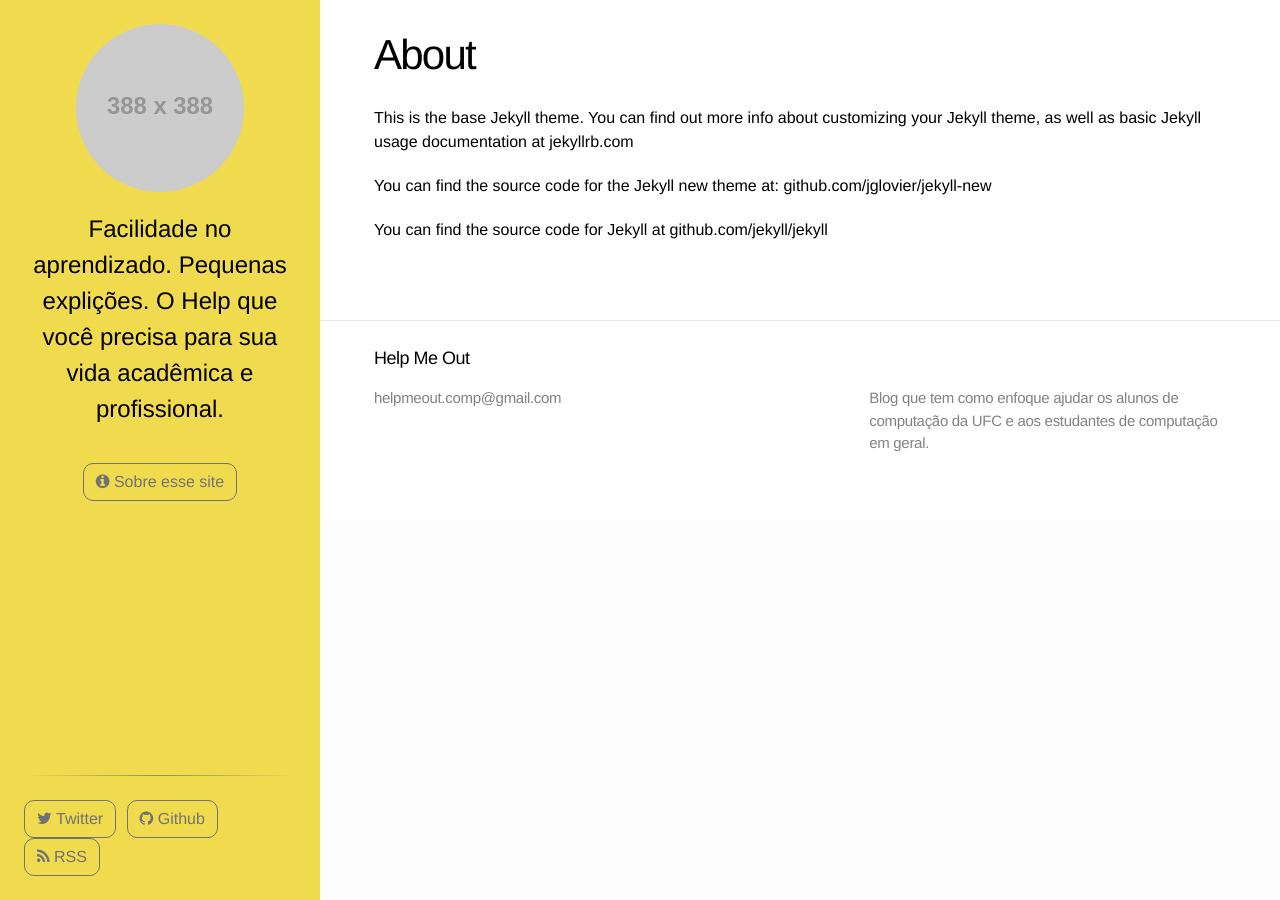
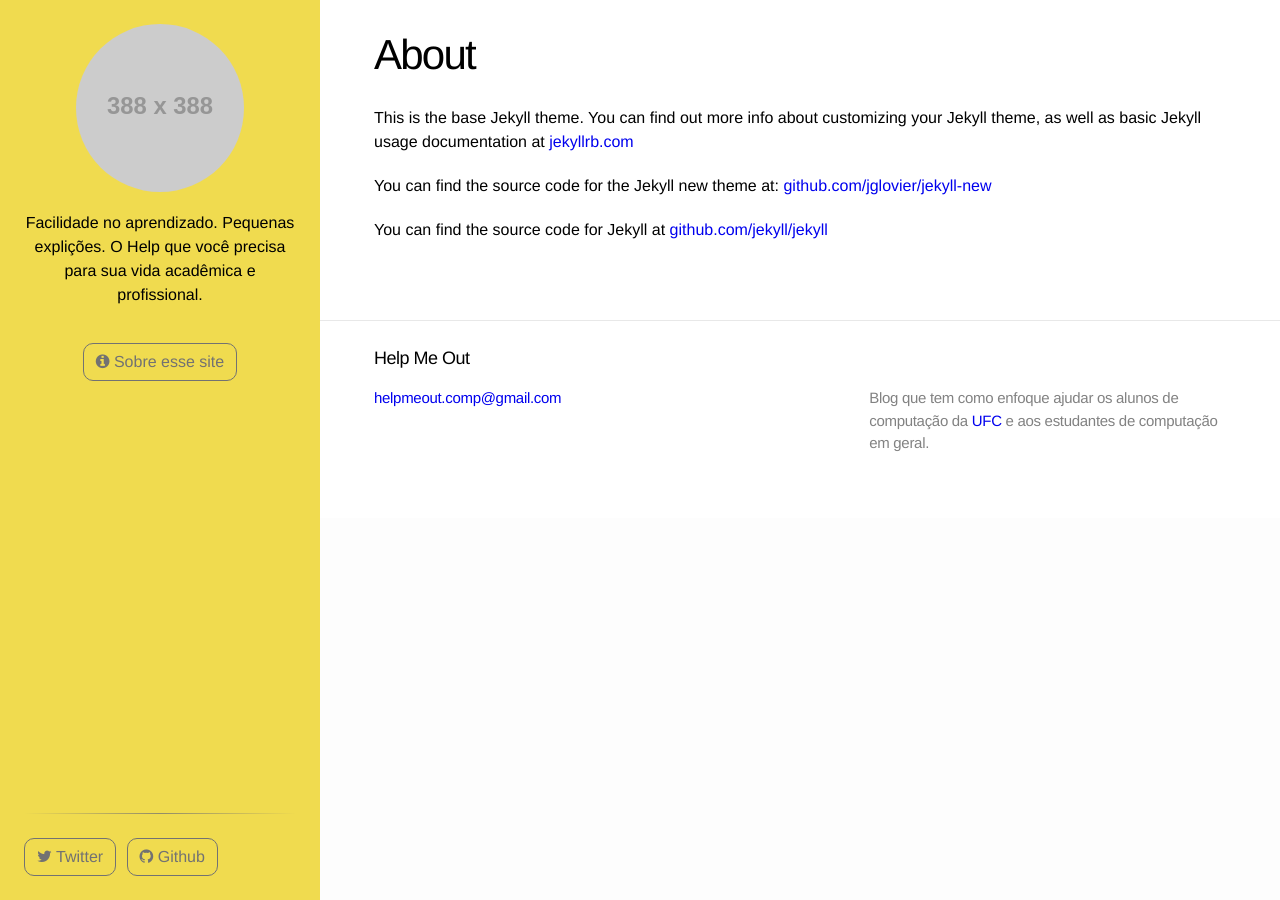
Before and after one commit to vinimdocarmo/help-me-out, a Jekyll site: the page built from about.md, in a window 1280 px wide. Built offline with Jekyll 4.4.1, drawn with Linux system fonts in a browser that asks for light colours; nearby versions of some CDN libraries.

Commit message:
Modifica algumas características do layout

```diff
--- a/_includes/header.html
+++ b/_includes/header.html
@@ -8,7 +8,7 @@
       </a>
     </div>
 
-    <h2>{{ site.short_description }}</h2>
+    <h3>{{ site.short_description }}</h3>
 
     <div class="centered">
       <a href="/about" class="button breathe-top"><i class="fa fa-info-circle"></i> Sobre esse site</a>
@@ -18,7 +18,7 @@
       <hr class="fancy"></hr>
       <a href="https://twitter.com/{{ site.twitter_username }}" class="button" target="_blank"><i class="fa fa-twitter"></i> Twitter</a>
       <a href="https://github.com/{{ site.github_project }}" class="button" target="_blank"><i class="fa fa-github"></i> Github</a>
-      <a href="{{ "/feed.xml" | prepend: site.baseurl }}" class="button"><i class="fa fa-rss"></i> RSS</a>
+      <a href="{{ "/feed.xml" | prepend: site.baseurl }}" class="button" style="display: none;"><i class="fa fa-rss"></i> RSS</a>
     </div>
 
   </div>
--- a/css/main.css
+++ b/css/main.css
@@ -34,7 +34,7 @@ hr {
   border-width: 1px;
 }
 
-a { color: inherit; text-decoration: none; }
+a { text-decoration: none; }
 
 /* Utility */
 
@@ -86,8 +86,7 @@ hr.fancy {
   padding: 24px;
 }
 
-.site-header h2 {
-  font-size: 24px;
+.site-header h3 {
   margin-bottom: 24px;
   text-align: center;
 }
@@ -267,7 +266,6 @@ hr.fancy {
 .post-content h6 {
   line-height: 1;
   font-weight: 300;
-  margin: 40px 0 20px;
 }
 
 .post-content h2 {
```
